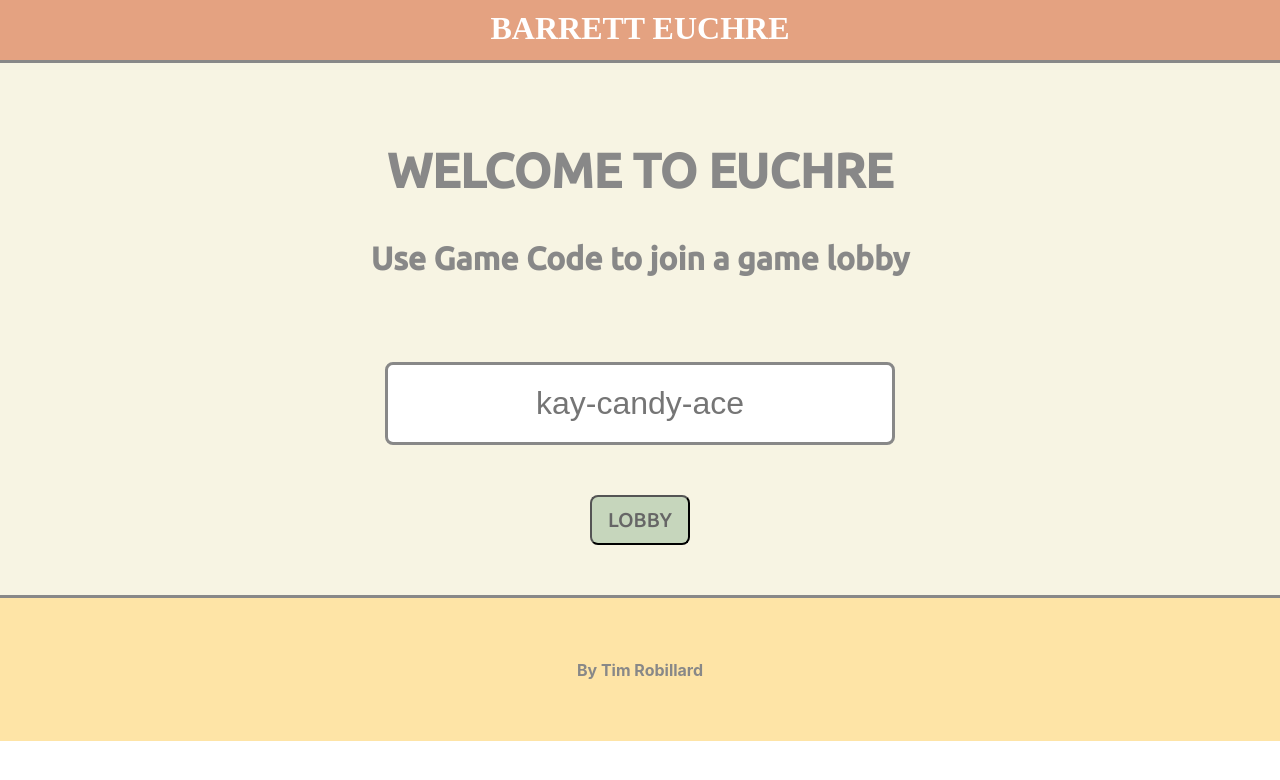
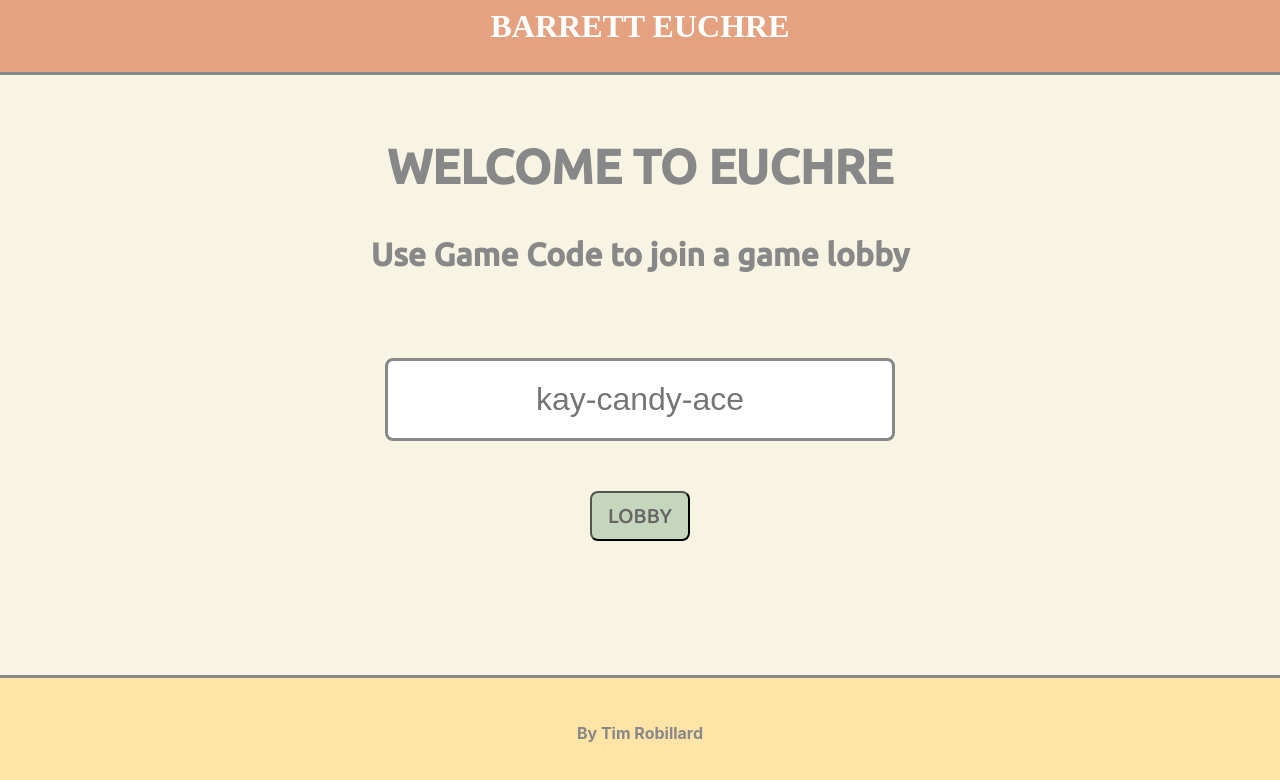
Before and after one commit to Albatrooss/barrett-euchre, a React (Create React App) app: page / in a window 1280 px wide. Shown: the top 780 px of the page. Built offline with nearby package versions, Linux system fonts and the light colour scheme; a web font is replaced by a local one.

Commit message:
removed unused dependencies, some css upgrades

```diff
--- a/src/pages/App.css
+++ b/src/pages/App.css
@@ -25,11 +25,12 @@ input:focus {
 nav {
 	text-align: center;
 	height: 40px;
-	padding: 10px 0;
+	padding: 1vh 0;
 	width: 100%;
 	background-color: #E4A281;
 	margin: 0;
 	border-bottom: 3px solid #888;
+	height: 7vh;
 }
 nav h1 {
 	font-family: 'Volkhov', serif;
@@ -42,10 +43,11 @@ nav h1 {
 
 footer {
 	background-color: #fee4a6;
-	padding: 40px 0;
+	padding: 3vh 0;
 	text-align: center;
 	color: #888;
 	border-top: 3px solid #888;
+	height: 15vh;
 }
 
 /* Welcome Page */
@@ -54,9 +56,10 @@ footer {
 	font-family: 'Ubuntu', sans-serif;
 	background-color: #f7f4e3;
 	width: 100%;
-	padding: 40px 0;
+	padding: 3vh 0;
 	text-align: center;
 	color: #888;
+	height: 69vh;
 }
 .welcomeDiv h2 {
 	font-size: 3rem;
@@ -101,7 +104,8 @@ footer {
 	font-family: 'Ubuntu', sans-serif;
 	background-color: #f7f4e3;
 	width: 100%;
-	padding: 40px 0;
+	padding: 3vh 0;
+	height: 69vh;
 	text-align: center;
 	color: #888;
 }
@@ -177,16 +181,23 @@ footer {
 
 .app {
 	background-color: #d2e1c8;
-	padding: 20px 10px;
+	padding: 4vh 10px;
+	height: 67vh;
+}
+.app row {
+	height: 30%;
 }
 
+.teammate {
+	height: 30%;
+}
 
 /* FACEDOWN */
 
 .facedown {
 	font-family: 'Ubuntu', sans-serif;
 	width: 400px;
-	height: 155px;
+	height: 90%;
 	background-color: #f7f4e3;
 	border: 2px solid #888;
 	border-radius: 5px;
@@ -206,6 +217,8 @@ footer {
 .myHandContainer {
 	display: flex;
 	justify-content: space-between;
+	height: 40%;
+	padding-top: 1vh;
 }
 
 .myHand {
@@ -216,6 +229,7 @@ footer {
 	border: 2px solid #888;
 	border-radius: 5px;
 	text-align: center;
+	height: 90%;
 	width: 40%;
 	display: block;
 	justify-content: space-around;
--- a/src/pages/App.js
+++ b/src/pages/App.js
@@ -186,10 +186,12 @@ function App({match}) {
 	const claimTrick = (team) => {
 		if (team === 2) {
 			let tricks = team2.tricks + 1;
-			db.collection(gamecode).doc('teamblue').update({tricks: tricks})
+			let capped = tricks > 5 ? 5 : tricks
+			db.collection(gamecode).doc('teamblue').update({tricks:  capped})
 		} else if (team === 1) {
 			let tricks = team1.tricks + 1;
-			db.collection(gamecode).doc('teamred').update({tricks: tricks})
+			let capped = tricks > 5 ? 5 : tricks
+			db.collection(gamecode).doc('teamred').update({tricks: capped})
 		}
 		db.collection(gamecode).doc('cardsPlayed').set({cards: []});
 	}
```
Also changed, not shown: package.json (+2 -8 lines), 1 other file (tests, documents, lock files or other folders).
